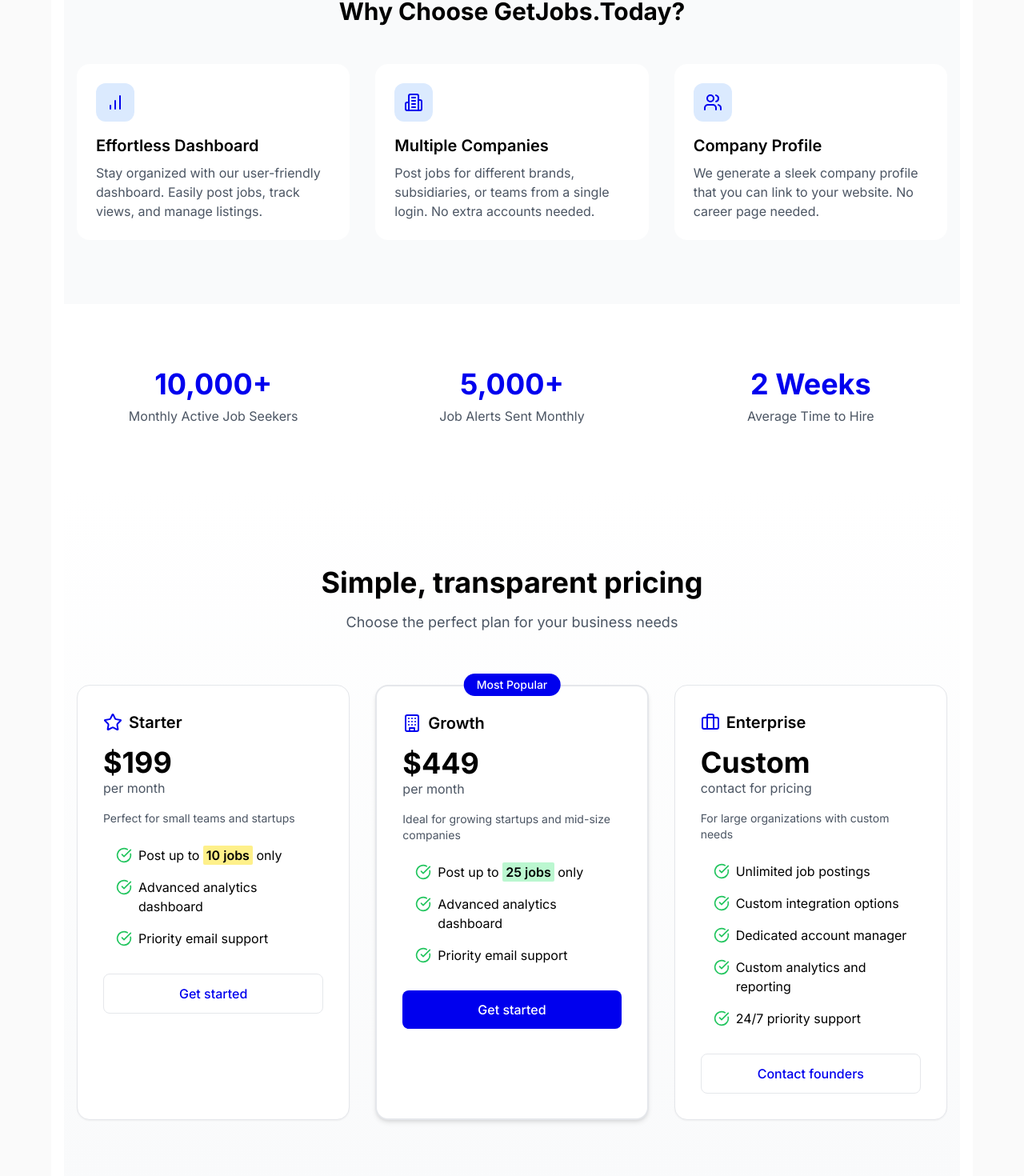
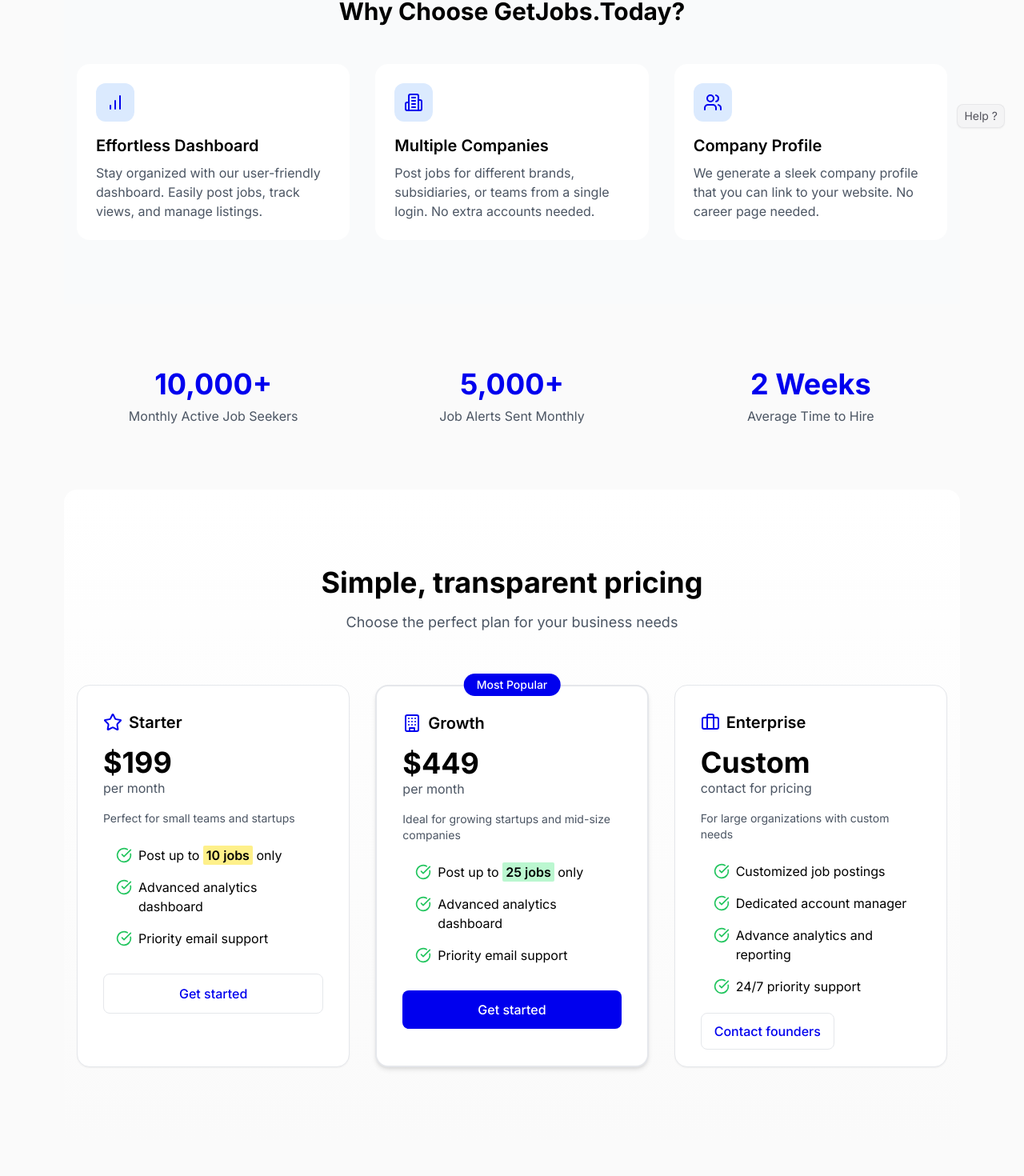
Before and after one commit to jobfinder456/Frontend, a Next.js app: page /business in a window 1280 px wide. Shown: the part 616-2086 px from the top of the page at 80% size. Built offline with nearby package versions, Linux system fonts and the light colour scheme.

Commit message:
Add HelpComponent for user assistance; enhance layout and page styles

```diff
--- a/src/app/business/page.tsx
+++ b/src/app/business/page.tsx
@@ -11,11 +11,10 @@
   Briefcase,
   Phone,
 } from "lucide-react";
-import Navbar from "@/components/Navbar";
 
 export default function LandingPage() {
   return (
-    <div className="min-h-screen bg-white relative px-[1rem]">
+    <div className="min-h-screen relative px-[1rem]">
 
       {/* Header
       <header className="fixed top-0 left-0 right-0 z-50 bg-white/80 backdrop-blur-md border-b">
@@ -127,7 +126,7 @@
       </section>
 
       {/* Pricing Section */}
-      <section className="py-24 px-4 bg-gradient-to-b from-white to-gray-50">
+      <section className="py-24 px-4 bg-gradient-to-b from-white to-zinc-50 rounded-[1rem]">
         <div className="container mx-auto max-w-7xl">
           <div className="text-center mb-16">
             <h2 className="text-4xl font-bold mb-4">
@@ -222,11 +221,7 @@
               <ul className="space-y-4 mb-8">
                 <li className="flex items-start gap-2">
                   <CheckCircle className="w-5 h-5 text-green-500 shrink-0 mt-0.5" />
-                  <span>Unlimited job postings</span>
-                </li>
-                <li className="flex items-start gap-2">
-                  <CheckCircle className="w-5 h-5 text-green-500 shrink-0 mt-0.5" />
-                  <span>Custom integration options</span>
+                  <span>Customized job postings</span>
                 </li>
                 <li className="flex items-start gap-2">
                   <CheckCircle className="w-5 h-5 text-green-500 shrink-0 mt-0.5" />
@@ -234,16 +229,16 @@
                 </li>
                 <li className="flex items-start gap-2">
                   <CheckCircle className="w-5 h-5 text-green-500 shrink-0 mt-0.5" />
-                  <span>Custom analytics and reporting</span>
+                  <span>Advance analytics and reporting</span>
                 </li>
                 <li className="flex items-start gap-2">
                   <CheckCircle className="w-5 h-5 text-green-500 shrink-0 mt-0.5" />
                   <span>24/7 priority support</span>
                 </li>
               </ul>
-              <button className="mt-auto w-full py-3 px-4 bg-white text-accent-blue-1 border border-acbg-accent-blue-1 rounded-lg font-medium hover:bg-blue-50 transition-colors">
+              <a href="mailto:hq@getjobs.today" title="hq@getjobs.today" className="mt-auto w-full py-3 px-4 bg-white text-accent-blue-1 border border-acbg-accent-blue-1 rounded-lg font-medium hover:bg-blue-50 transition-colors">
                 Contact founders
-              </button>
+              </a>
             </div>
           </div>
         </div>
--- a/src/app/layout.js
+++ b/src/app/layout.js
@@ -6,6 +6,7 @@
 import { Toaster } from "react-hot-toast";
 import { AuthProvider } from "./provider";
 import Navbar from "@/components/Navbar";
+import HelpComponent from "@/components/HelpModal";
 
 const inter = Inter({ subsets: ["latin"] });
 
@@ -39,10 +40,11 @@
       <body className={inter.className}>
         <AuthProvider>
           <main className="bg-zinc-50 w-full min-h-screen">
-            <div className="max-w-[72rem] mx-auto">
+            <div className="relative max-w-[72rem] mx-auto">
             <Toaster />
             <Navbar />
             {children}
+            <HelpComponent />
             </div>
           </main>
         </AuthProvider>
--- a/src/app/page.js
+++ b/src/app/page.js
@@ -38,7 +38,7 @@
       </div>
 
       <div className="w-[100%] p-[1rem] md:p-[2rem]">
-        <div className=" bg-background flex flex-col p-[1rem] md:p-[2rem] rounded-[1rem] gap-[0.35rem] md:gap-[1rem] text-base-1">
+        <div className="relative overflow-hidden bg-background flex flex-col p-[1rem] md:p-[2rem] rounded-[1rem] gap-[0.35rem] md:gap-[1rem] text-base-1">
           <h1 className=" text-[1.1rem] md:text-[2rem] font-medium">
             Hey Job Seekers
           </h1>
@@ -47,12 +47,22 @@
             drop your mail below to know latest job opening you looking for.
           </h5>
 
+          <img
+            src="/images/resume.png"
+            alt="resume"
+            className="absolute hidden sm:block w-[15rem] md:w-[22rem] top-4 md:top-12 right-4 saturate-100  rotate-[15deg]"
+          />
+
           <EmailCollector isHome={false}></EmailCollector>
         </div>
       </div>
 
       <div className="w-[100%] flex flex-col-reverse md:flex-row gap-[2rem] md:justify-between items-start p-[2rem] text-[14px] md:text-[16px]">
-        <img src="/images/logo.svg" alt="logo" className="w-[100px] md:self-end"></img>
+        <img
+          src="/images/logo.svg"
+          alt="logo"
+          className="w-[100px] md:self-end"
+        ></img>
 
         <div className="flex flex-col text-[1rem] gap-[0.35rem] md:gap-[1rem]">
           <h3 className="text-[14px] font-medium">Get Jobs Today</h3>
--- /dev/null
+++ b/src/components/HelpModal.jsx
@@ -0,0 +1,76 @@
+"use client"
+import React, { useState } from 'react';
+import { FaXTwitter } from "react-icons/fa6";
+import { FaLinkedinIn } from "react-icons/fa";
+import { IoIosClose } from "react-icons/io";
+
+const HelpComponent = () => {
+  const [isModalOpen, setIsModalOpen] = useState(false);
+
+  const openModal = () => setIsModalOpen(true);
+  const closeModal = () => setIsModalOpen(false);
+
+  return (
+    <>
+      {/* Help Button */}
+      <div
+        onClick={openModal}
+        className="fixed bottom-6 right-6 text-sm bg-zinc-100 border-[1px] border-zinc-200/80 text-zinc-600 px-2 py-1 rounded-lg cursor-pointer shadow-sm hover:bg-background transition-colors"
+      >
+        Help ?
+      </div>
+
+      {/* Modal */}
+      {isModalOpen && (
+        <div className="fixed inset-0 bg-black bg-opacity-50 flex items-center justify-center z-50">
+          <div className="bg-white p-6 rounded-lg w-96 relative">
+            <button
+              onClick={closeModal}
+              className="absolute top-2 right-2 text-gray-600 hover:text-gray-900"
+            >
+              <IoIosClose size={32} />
+            </button>
+
+            <h2 className="text-xl font-bold mb-4">Need Help?</h2>
+            <p className="mb-4">Submit an error or reach out to us</p>
+
+            <div className="flex space-x-4">
+              {/* LinkedIn DM Button */}
+              <a
+                href="https://www.linkedin.com/messaging"
+                target="_blank"
+                rel="noopener noreferrer"
+                className="flex items-center justify-center bg-blue-600 text-white py-2 px-4 rounded-lg hover:bg-blue-700 transition-colors w-full"
+              >
+                <FaLinkedinIn className="mr-2" />
+                LinkedIn DM
+              </a>
+
+              {/* X (Twitter) DM Button */}
+              <a
+                href="https://x.com/messages"
+                target="_blank"
+                rel="noopener noreferrer"
+                className="flex items-center justify-center bg-black text-white py-2 px-4 rounded-lg hover:bg-gray-800 transition-colors w-full"
+              >
+                <svg
+                  xmlns="http://www.w3.org/2000/svg"
+                  width="24"
+                  height="24"
+                  viewBox="0 0 24 24"
+                  fill="white"
+                  className="mr-2"
+                >
+                  <path d="M18.901 1.153h3.68l-8.04 9.557L24 22.846h-7.406l-5.8-7.584-6.638 7.584H1.474l8.659-9.876L0 1.154h7.594l5.243 6.932ZM17.05 20.806h2.041L7.041 3.268H4.835Z"/>
+                </svg>
+                X DM
+              </a>
+            </div>
+          </div>
+        </div>
+      )}
+    </>
+  );
+};
+
+export default HelpComponent;
```
Also changed, not shown: public/images/resume.png (added).
